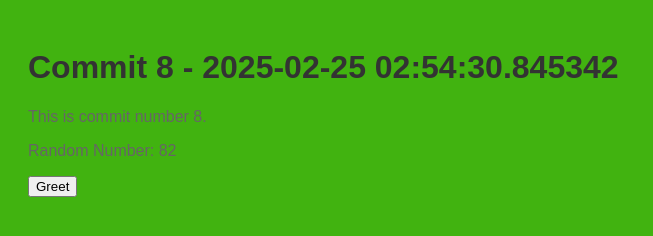
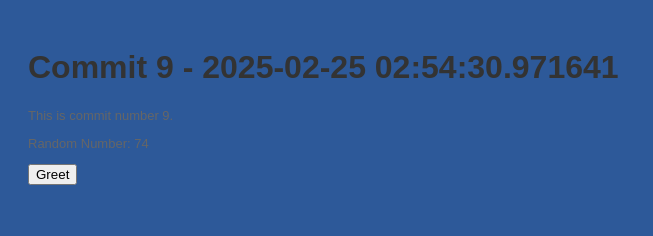
Before and after one commit to legbald0d/myrep-repo-20250225025424, a plain HTML site: page index.html in a window 1280 px wide. Shown: the whole page, without its empty margins (0-653 px from the left). Drawn offline with Linux system fonts and the light colour scheme.

Commit message:
📝 Commit 9 with HTML, CSS, and JS

```diff
--- a/index.html
+++ b/index.html
@@ -2,13 +2,13 @@
     <!DOCTYPE html>
     <html>
     <head>
-        <title>Commit 8 - 2025-02-25 02:54:30.845342</title>
+        <title>Commit 9 - 2025-02-25 02:54:30.971641</title>
         <link rel="stylesheet" href="style.css">
     </head>
     <body>
-        <h1>Commit 8 - 2025-02-25 02:54:30.845342</h1>
-        <p>This is commit number 8.</p>
-        <p>Random Number: 82</p>
+        <h1>Commit 9 - 2025-02-25 02:54:30.971641</h1>
+        <p>This is commit number 9.</p>
+        <p>Random Number: 74</p>
         <button onclick="greet()">Greet</button>
         <script src="script.js"></script>
     </body>
--- a/script.js
+++ b/script.js
@@ -2,4 +2,4 @@
     function greet() {
         alert('Hello from commit ' + commitNumber + '!');
     }
-    var commitNumber = 8;
+    var commitNumber = 9;
--- a/style.css
+++ b/style.css
@@ -1,7 +1,7 @@
 
     body {
         font-family: Arial, sans-serif;
-        background-color: #41b310;
+        background-color: #2d5999;
         padding: 20px;
     }
     h1 {
@@ -9,5 +9,5 @@
     }
     p {
         color: #666;
-        font-size: 16px;
+        font-size: 13px;
     }
```
